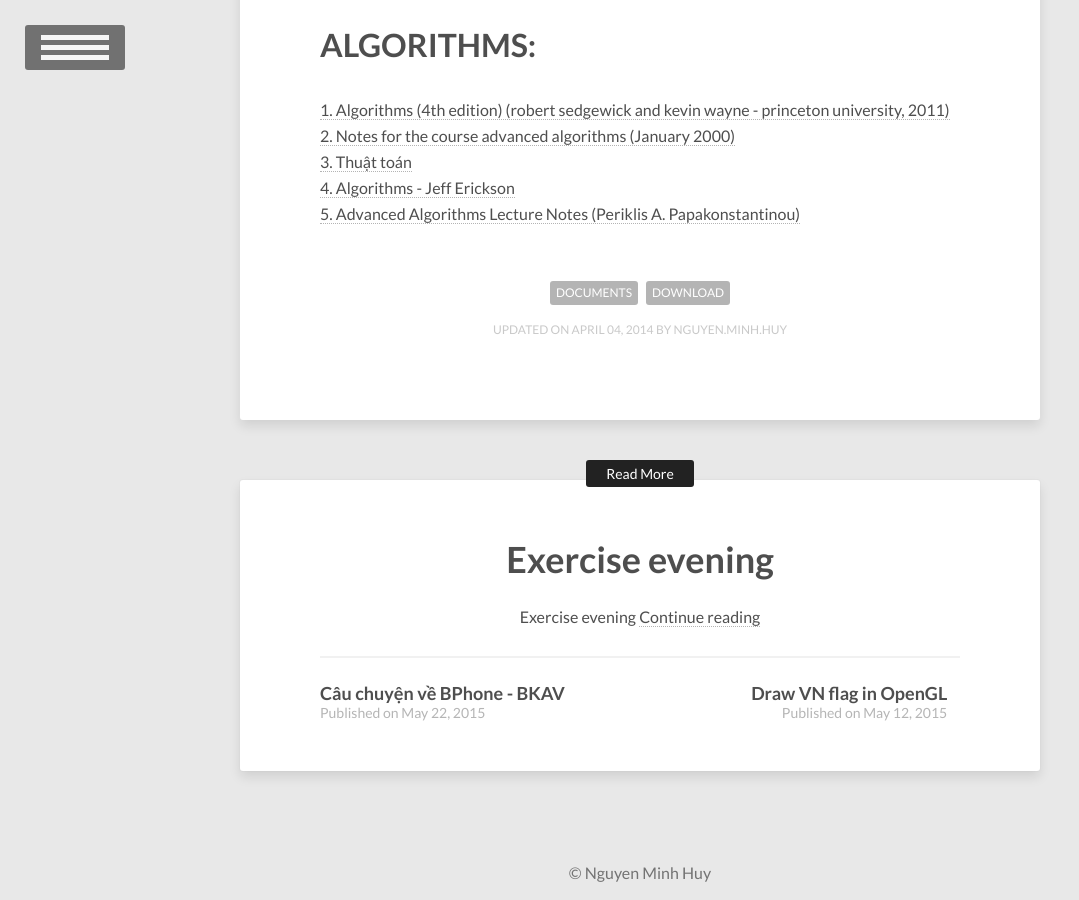
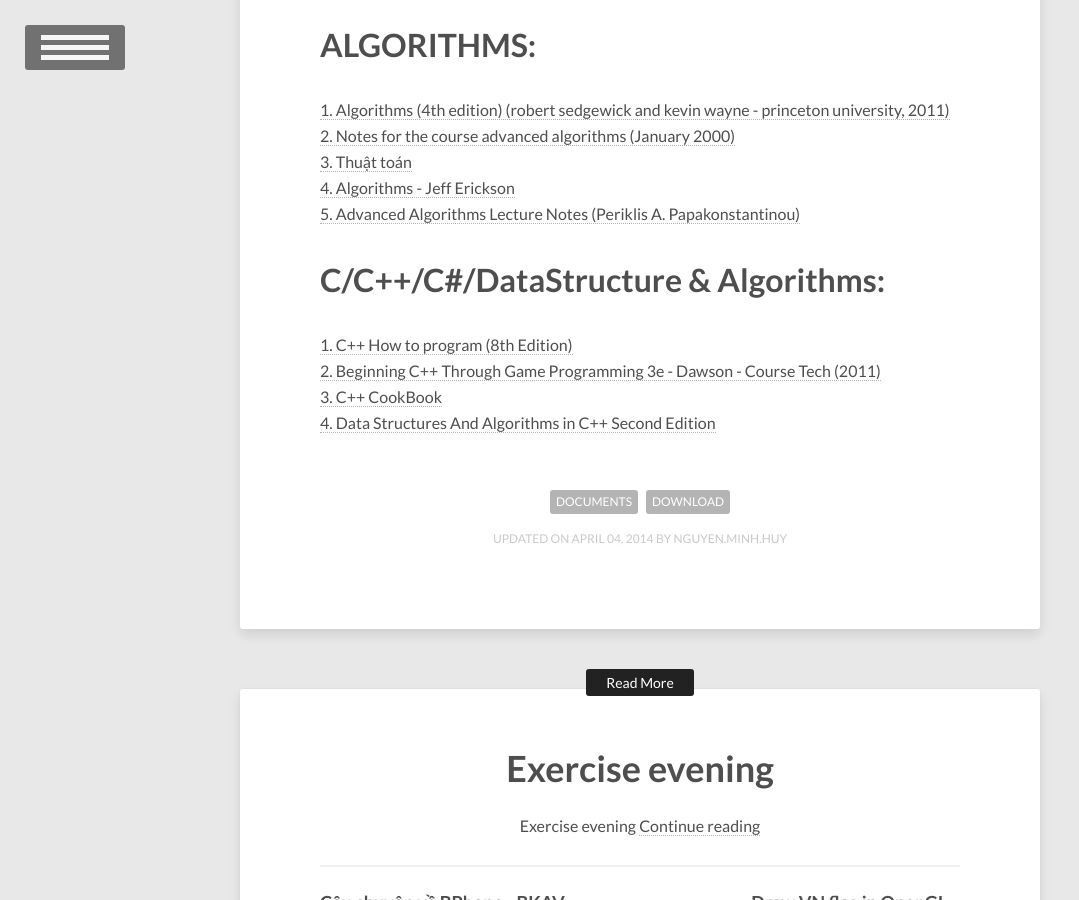
Before and after one commit to vareisen/vareisen.github.io, a Jekyll site: the page built from _posts/2014-04-04-Documents-download.md, in a window 1280 px wide and 900 px high, scrolled down 432 px. Shown: the whole window, without its empty margins (0-1079 px from the left). Built offline with Jekyll 4.4.1, drawn with Linux system fonts in a browser that asks for light colours.

Commit message:
Update 2014-04-04-Documents-download.md

```diff
--- a/_posts/2014-04-04-Documents-download.md
+++ b/_posts/2014-04-04-Documents-download.md
@@ -16,3 +16,8 @@
 <a href="https://drive.google.com/file/d/0B0PQXRyV7ZBrTFpicl8zVjRYRzg/view?usp=sharing">3. Thuật toán</a><br>
 <a href="https://drive.google.com/file/d/0B0PQXRyV7ZBrTG5qR0R6UkVPWjA/view?usp=sharing">4. Algorithms - Jeff Erickson</a><br>
 <a href="https://drive.google.com/file/d/0B0PQXRyV7ZBrbW9BZWNqYk41NGM/view?usp=sharing">5. Advanced Algorithms Lecture Notes (Periklis A. Papakonstantinou)</a><br>
+<h1>C/C++/C#/DataStructure & Algorithms: </h1>
+<a href="https://drive.google.com/file/d/0B0PQXRyV7ZBrN3ZnOXkzMVkwSzA/view?usp=sharing">1. C++ How to program (8th Edition)</a><br>
+<a href="https://drive.google.com/file/d/0B0PQXRyV7ZBrZUpUdnNCejA0cUk/view?usp=sharing">2. Beginning C++ Through Game Programming 3e - Dawson - Course Tech (2011)</a><br>
+<a href="https://drive.google.com/file/d/0B0PQXRyV7ZBrSUxxYUp0QW1IWTQ/view?usp=sharing">3. C++ CookBook</a><br>
+<a href="https://drive.google.com/file/d/0B0PQXRyV7ZBrWWxUZG9reUdLNFU/view?usp=sharing">4. Data Structures And Algorithms in C++ Second Edition</a><br>
```
